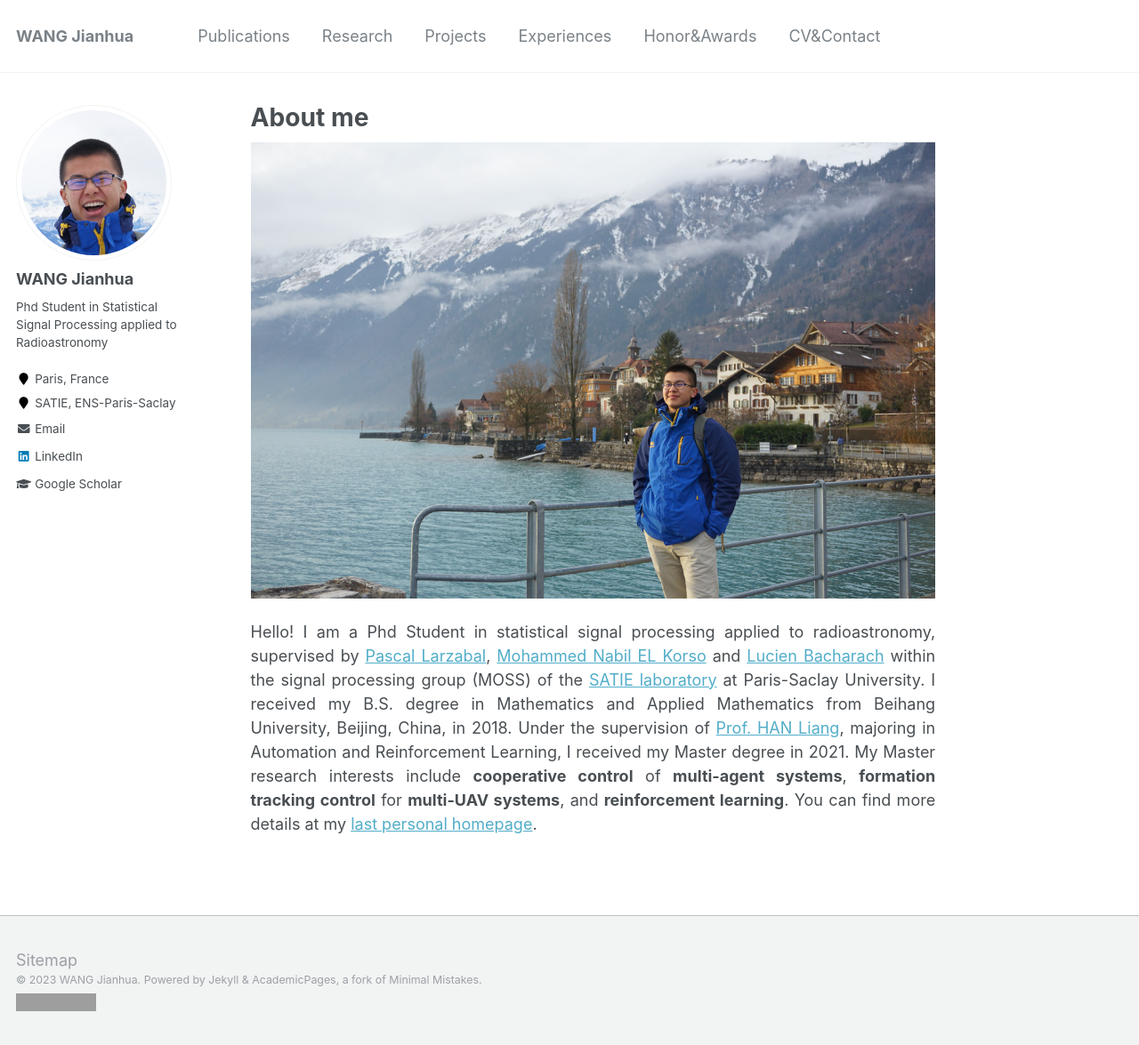
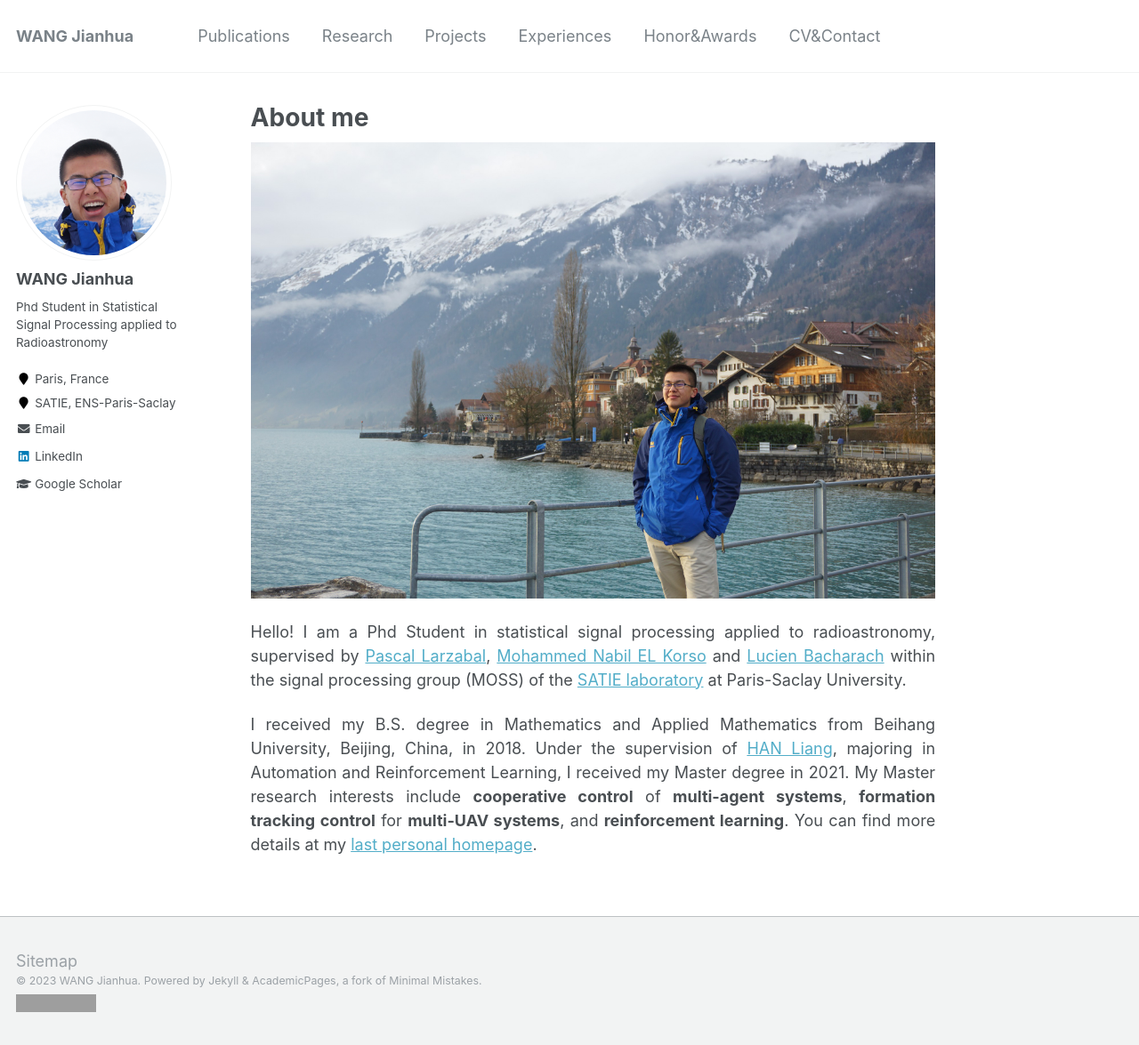
Before and after one commit to jianhua-WANG-ENS/old-homepage, a Jekyll site: the page built from _pages/about.md, in a window 1280 px wide and 1175 px high. Shown: the whole window at 89% size. Built offline with Jekyll 4.4.1, drawn with Linux system fonts in a browser that asks for light colours; grey boxes are pictures that could not be loaded.

Commit message:
Update bio

```diff
--- a/_pages/about.md
+++ b/_pages/about.md
@@ -13,6 +13,8 @@ redirect_from:
 
 <p style="text-align:justify; text-justify:inter-ideograph;">
 Hello! I am a Phd Student in statistical signal processing applied to radioastronomy, supervised by <a href="https://scholar.google.com/citations?hl=fr&user=aNwgKEEAAAAJ&view_op=list_works&sortby=pubdate">Pascal Larzabal</a>, <a href="https://sites.google.com/site/nabkorso/home-page">Mohammed Nabil EL Korso</a> and <a href="https://scholar.google.fr/citations?user=3eGVmwcAAAAJ&hl=fr">Lucien Bacharach</a> within the signal processing group (MOSS) of the <a href="https://satie.ens-paris-saclay.fr/en">SATIE laboratory</a> at Paris-Saclay University.
+</p>
 
-I received my B.S. degree in Mathematics and Applied Mathematics from Beihang University, Beijing, China, in 2018. Under the supervision of <a href="https://www.hanliang.pro/">Prof. HAN Liang</a>, majoring in Automation and Reinforcement Learning, I received my Master degree in 2021. My Master research interests include <b>cooperative control</b> of <b>multi-agent systems</b>, <b>formation tracking control</b> for <b>multi-UAV systems</b>, and <b>reinforcement learning</b>. You can find more details at my <a href="https://jianhua-wang-buaa.github.io/">last personal homepage</a>.
+<p style="text-align:justify; text-justify:inter-ideograph;">
+I received my B.S. degree in Mathematics and Applied Mathematics from Beihang University, Beijing, China, in 2018. Under the supervision of <a href="https://www.hanliang.pro/">HAN Liang</a>, majoring in Automation and Reinforcement Learning, I received my Master degree in 2021. My Master research interests include <b>cooperative control</b> of <b>multi-agent systems</b>, <b>formation tracking control</b> for <b>multi-UAV systems</b>, and <b>reinforcement learning</b>. You can find more details at my <a href="https://jianhua-wang-buaa.github.io/">last personal homepage</a>.
 </p>
```
